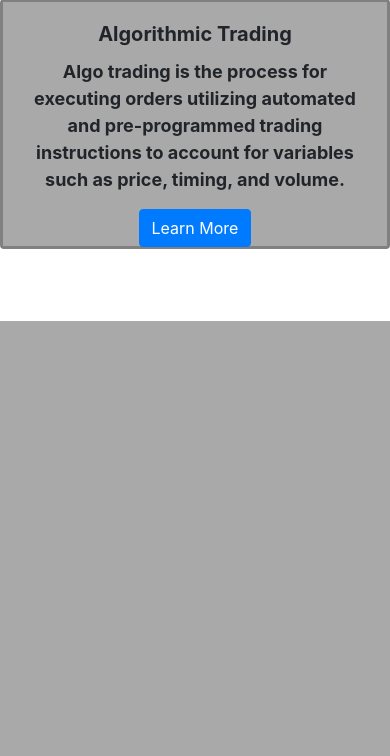
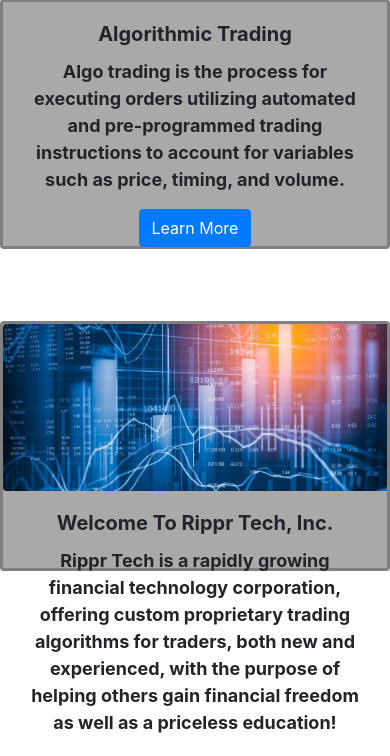
Before and after one commit to amahalik17/Fintech_Project_1, a Flask app: page /home in a window 390 px wide. Shown: the part 1229-1985 px from the top of the page. Before the commit the page ends 1550 px from the top, so only its background shows below. Run offline with Flask 2, Linux system fonts and the light colour scheme; tables that the repository leaves empty hold one stand-in row (values such as "Sample post"); some libraries are stand-ins or nearby versions.

Commit message:
updates to front end

```diff
--- a/website/templates/base.html
+++ b/website/templates/base.html
@@ -113,6 +113,9 @@
     {% block one %}
     {% endblock %}
 
+    {% block two %}
+    {% endblock %}
+
 
 
       <script
--- a/website/templates/home.html
+++ b/website/templates/home.html
@@ -58,4 +58,26 @@
 <br/>
 <br/>
 <br/>
+
+<div class="card mb-3">
+  <div class="row g-0">
+    <div class="col-md-4">
+      <img src= "../static/images/market2.jpeg" class="img-fluid rounded-start" alt="market">
+    </div>
+    <div class="col-md-8">
+      <div class="card-body">
+        <h5 class="card-title">Welcome To Rippr Tech, Inc.</h5>
+        <p class="card-text">Rippr Tech is a rapidly growing financial technology corporation, offering custom proprietary trading algorithms for traders, both new and experienced, with the purpose of helping others gain financial freedom as well as a priceless education!</p>
+      </div>
+    </div>
+  </div>
+</div>
+
 {% endblock %}
+
+
+{% block two %}
+
+
+
+{% endblock %}
```
Also changed, not shown: website/templates/about.html (+18 -0 lines), website/templates/products.html (+30 -0 lines).
